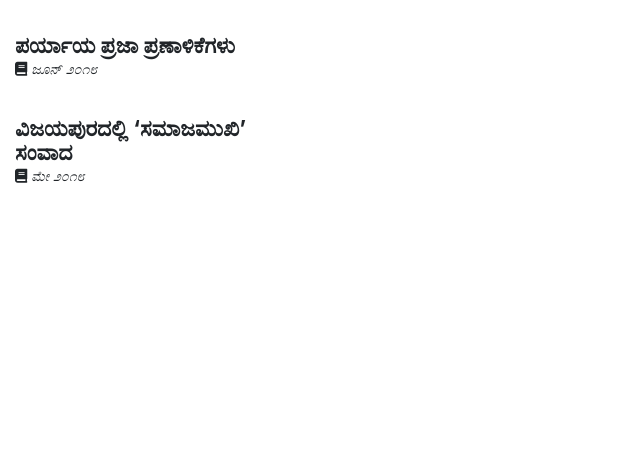
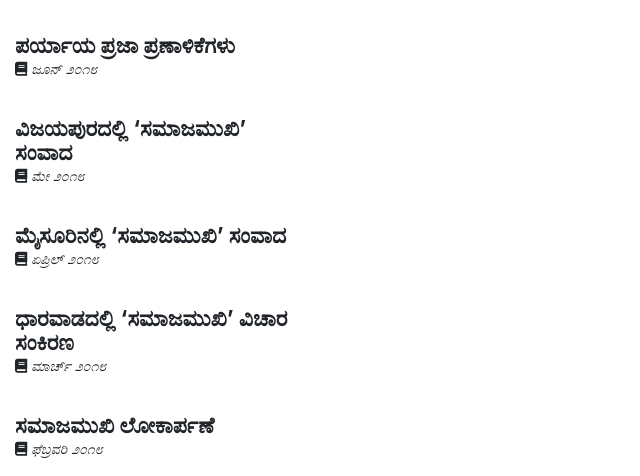
Before and after one commit to SrirangaDigital/samajamukhi, a PHP site: the page made by application/views/flat/article-lists/pratibimba.php in a window 1280 px wide. Shown: the part 482-958 px from the top of the page, without its empty margins (0-640 px from the left). Before the commit the page ends 665 px from the top, so only its background shows below. Run offline with PHP 8.4, Linux system fonts and the light colour scheme; the template is opened without the code that fills it, so the values that code supplies are empty; some libraries are stand-ins or nearby versions.

Commit message:
links update

```diff
--- a/application/views/flat/article-lists/pratibimba.php
+++ b/application/views/flat/article-lists/pratibimba.php
@@ -32,4 +32,25 @@
 			<p class="date"><i class="fa fa-book"></i> ಮೇ ೨೦೧೮</p>
 		</div>
 	</div>
+	<div class="row">
+		<div class="col-md-12">
+			<p class="author"></p>
+			<p class="title"><a href="<?=BASE_URL?>articles/article-20180402.06.01">ಮೈಸೂರಿನಲ್ಲಿ ‘ಸಮಾಜಮುಖಿ’ ಸಂವಾದ</a></p>
+			<p class="date"><i class="fa fa-book"></i> ಏಪ್ರಿಲ್ ೨೦೧೮</p>
+		</div>
+	</div>
+	<div class="row">
+		<div class="col-md-12">
+			<p class="author"></p>
+			<p class="title"><a href="<?=BASE_URL?>articles/article-20180302.06.01">ಧಾರವಾಡದಲ್ಲಿ ‘ಸಮಾಜಮುಖಿ’ ವಿಚಾರ ಸಂಕಿರಣ</a></p>
+			<p class="date"><i class="fa fa-book"></i> ಮಾರ್ಚ್ ೨೦೧೮</p>
+		</div>
+	</div>
+	<div class="row">
+		<div class="col-md-12">
+			<p class="author"></p>
+			<p class="title"><a href="<?=BASE_URL?>articles/article-20180202.06.01">ಸಮಾಜಮುಖಿ ಲೋಕಾರ್ಪಣೆ</a></p>
+			<p class="date"><i class="fa fa-book"></i> ಫೆಬ್ರವರಿ ೨೦೧೮</p>
+		</div>
+	</div>
 </div>
```
